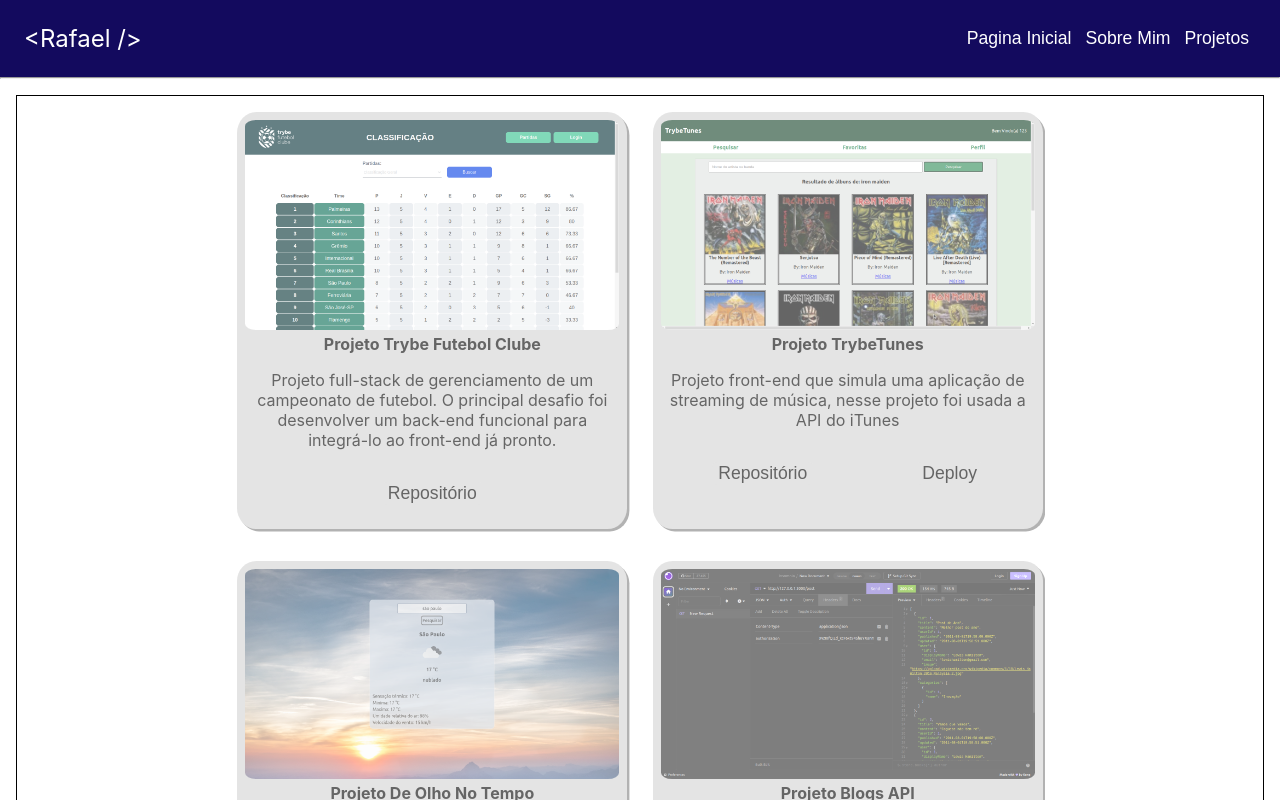
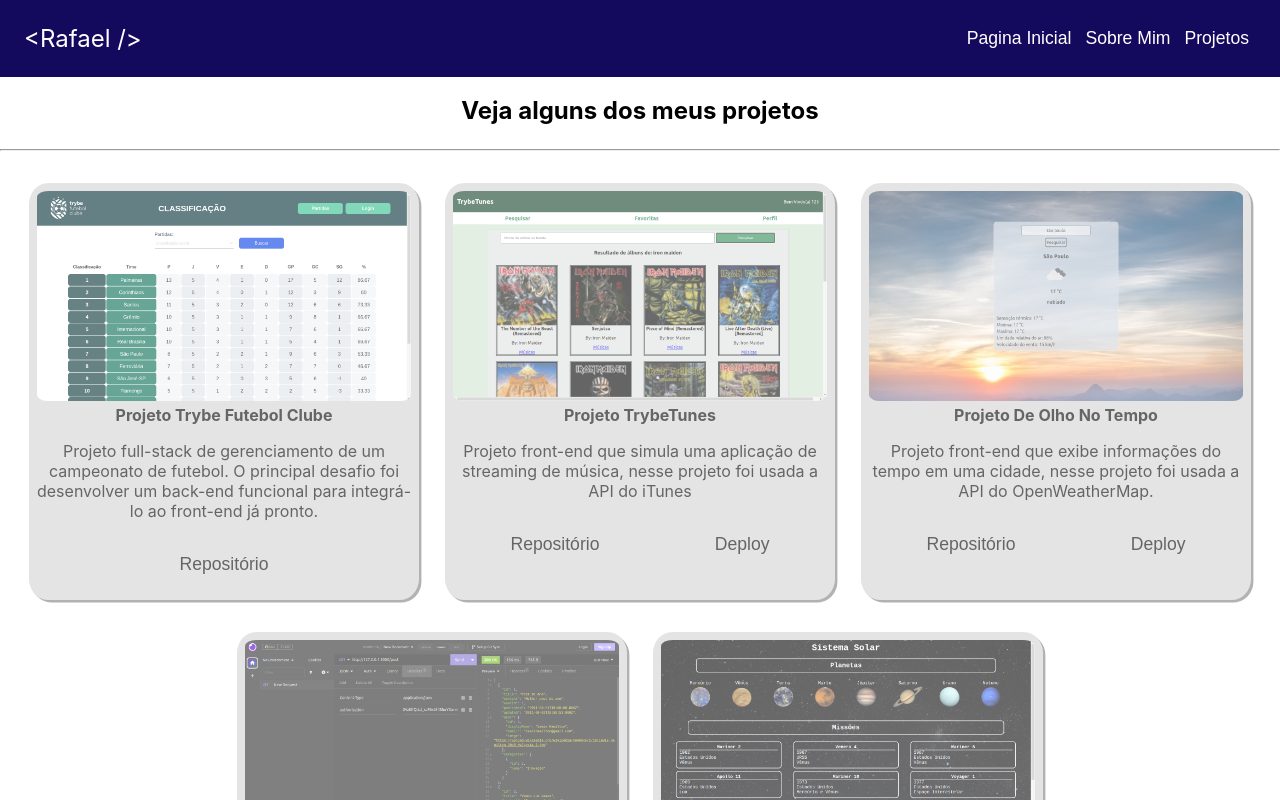
Before and after one commit to rafaelsisoares/portfolio, a React (Create React App) app: page /projects in a window 1280 px wide. Shown: the top 800 px of the page. Built offline with nearby package versions, Linux system fonts and the light colour scheme.

Commit message:
fix: Correcao de bug no header

```diff
--- a/src/Styles/About.css
+++ b/src/Styles/About.css
@@ -93,3 +93,8 @@ h1 {
 .email {
     color: var(--email);
 }
+
+.stacks,
+.contacts {
+    margin: 0.5rem auto;
+}
--- a/src/Styles/Projects.css
+++ b/src/Styles/Projects.css
@@ -6,7 +6,6 @@
 }
 
 .projects {
-    border: 1px solid #000000;
     display: flex;
     flex-wrap: wrap;
     justify-content: center;
--- a/src/index.css
+++ b/src/index.css
@@ -11,3 +11,7 @@ code {
   font-family: source-code-pro, Menlo, Monaco, Consolas, 'Courier New',
     monospace;
 }
+
+section {
+  margin: 6rem auto;
+}
```
